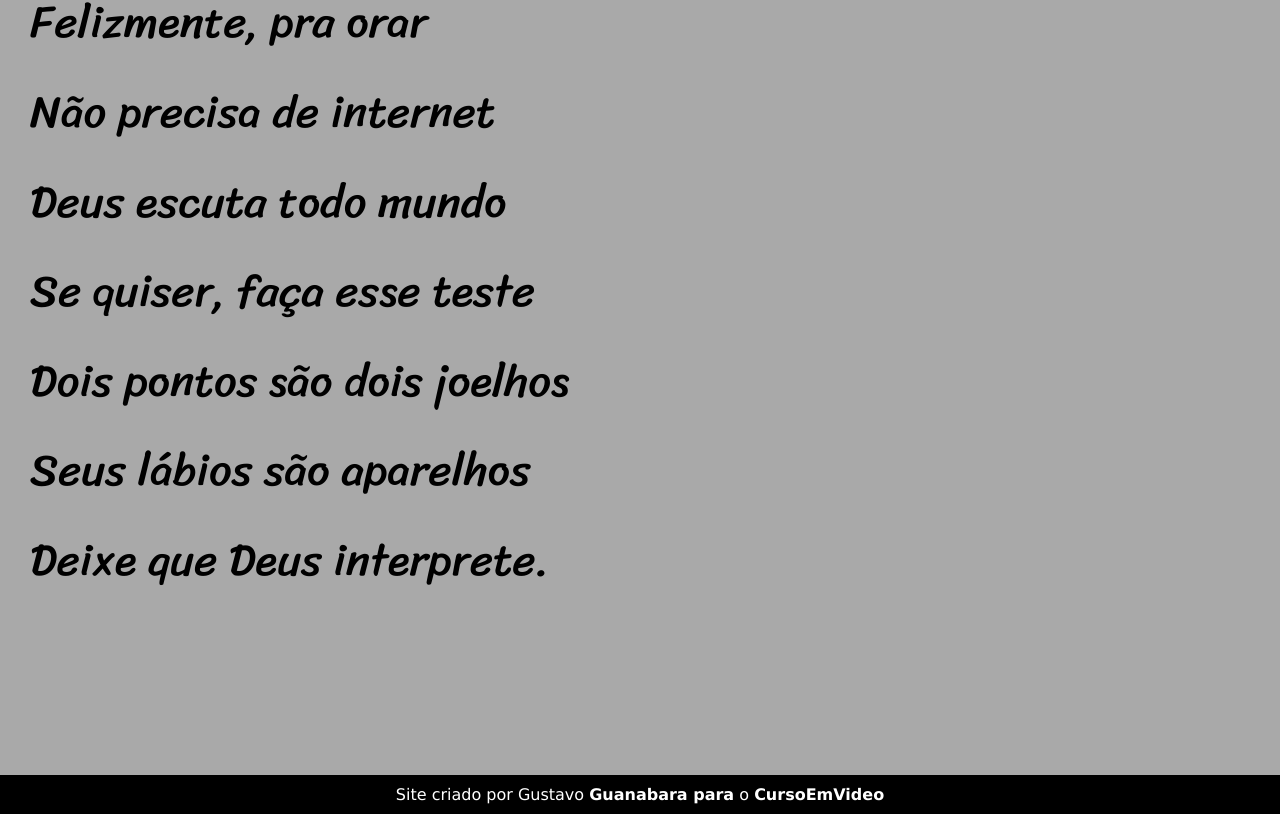
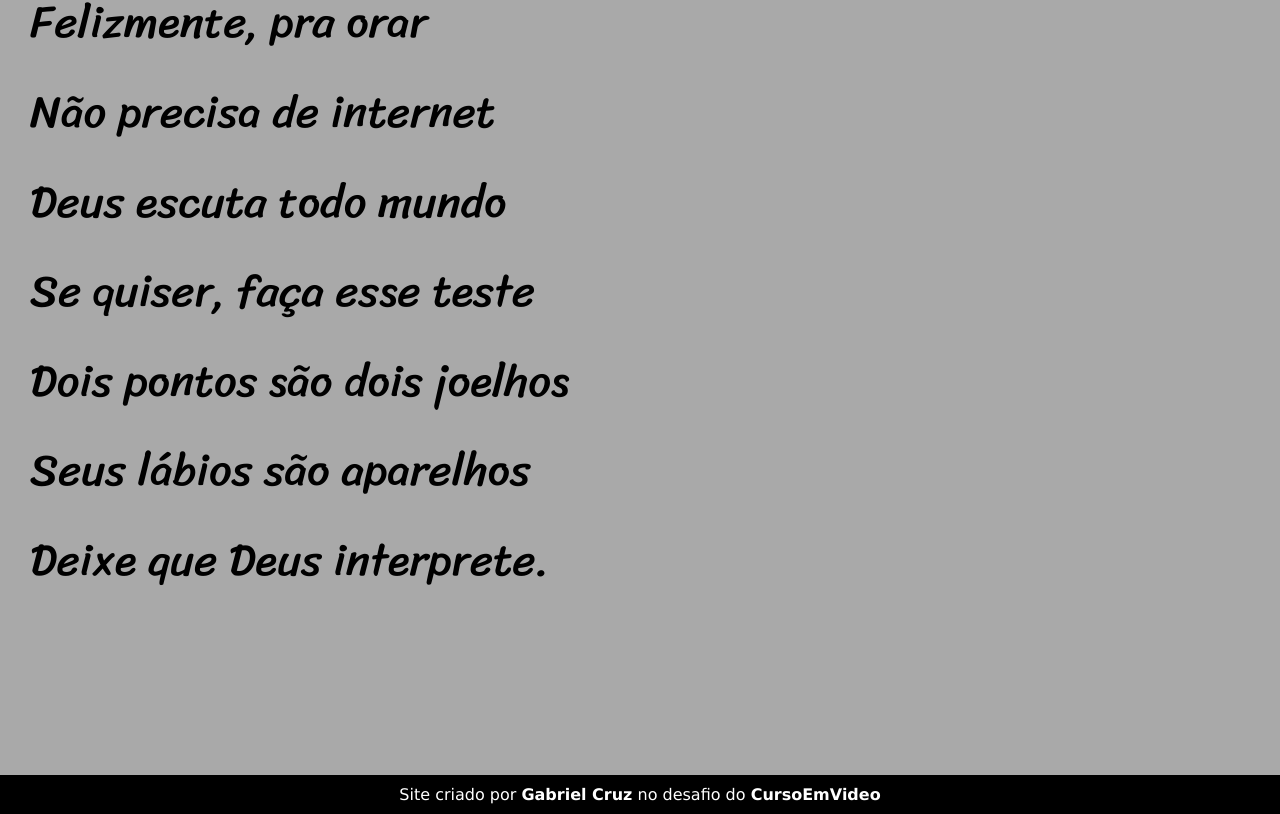
Before and after one commit to gabrielCZz/projeto-cordel, a plain HTML site: page index.html in a window 1280 px wide. Shown: the part 5143-5957 px from the top of the page. Drawn offline with Linux system fonts and the light colour scheme.

Commit message:
correção do link

```diff
--- a/index.html
+++ b/index.html
@@ -105,7 +105,8 @@
 
     <footer>
         <p>
-            Site criado por Gustavo <a href="https://gustavoguanabara.github.io" target="_blank">Guanabara para</a> o <a href="https://www.cursoemvideo.com" target="_blank">CursoEmVideo</a>
+            Site criado por <a href="https://gustavoguanabara.github.io" target="_blank">Gabriel Cruz</a> no desafio do <a
+                href="https://www.cursoemvideo.com" target="_blank">CursoEmVideo</a>
         </p>
     </footer>
 </body>
```
